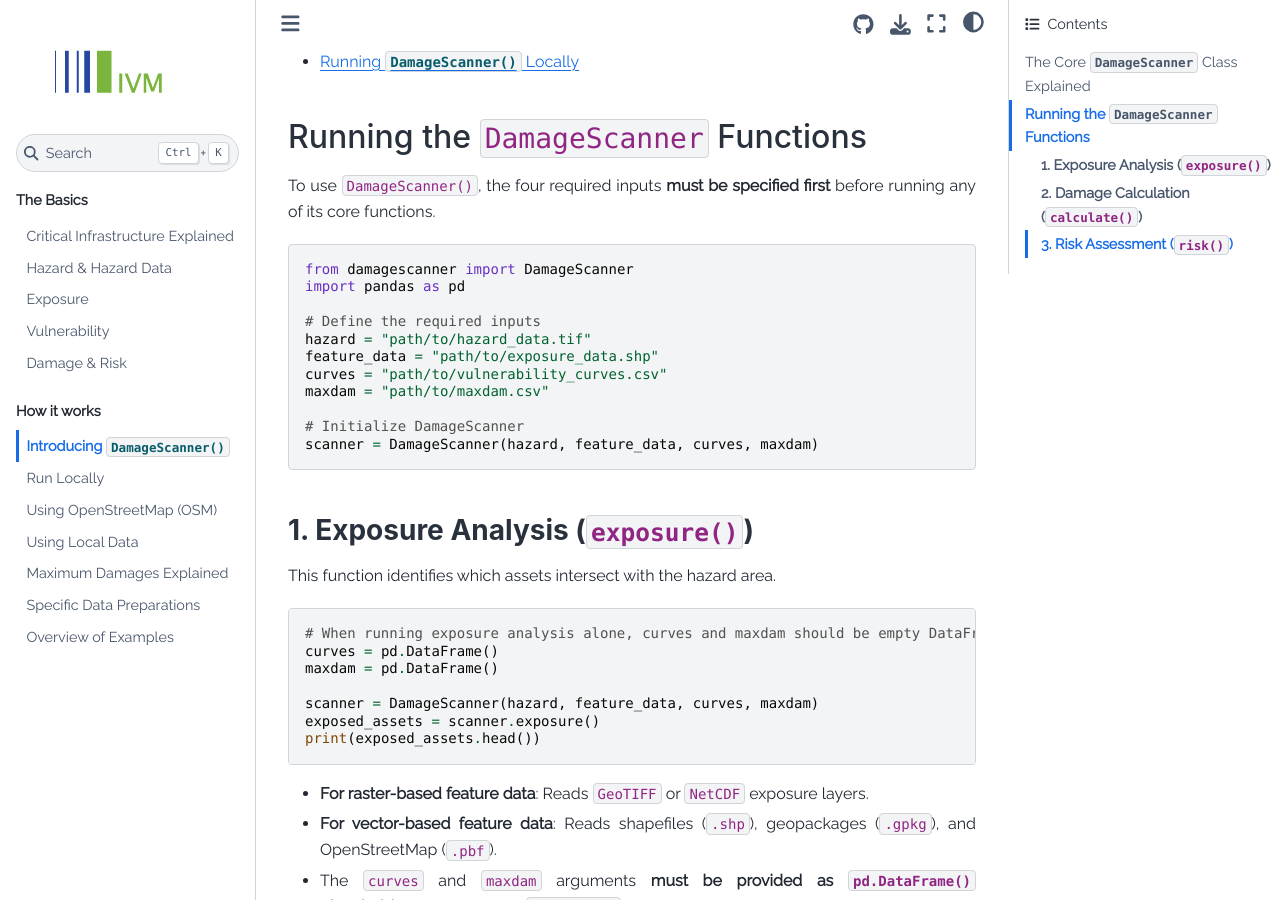
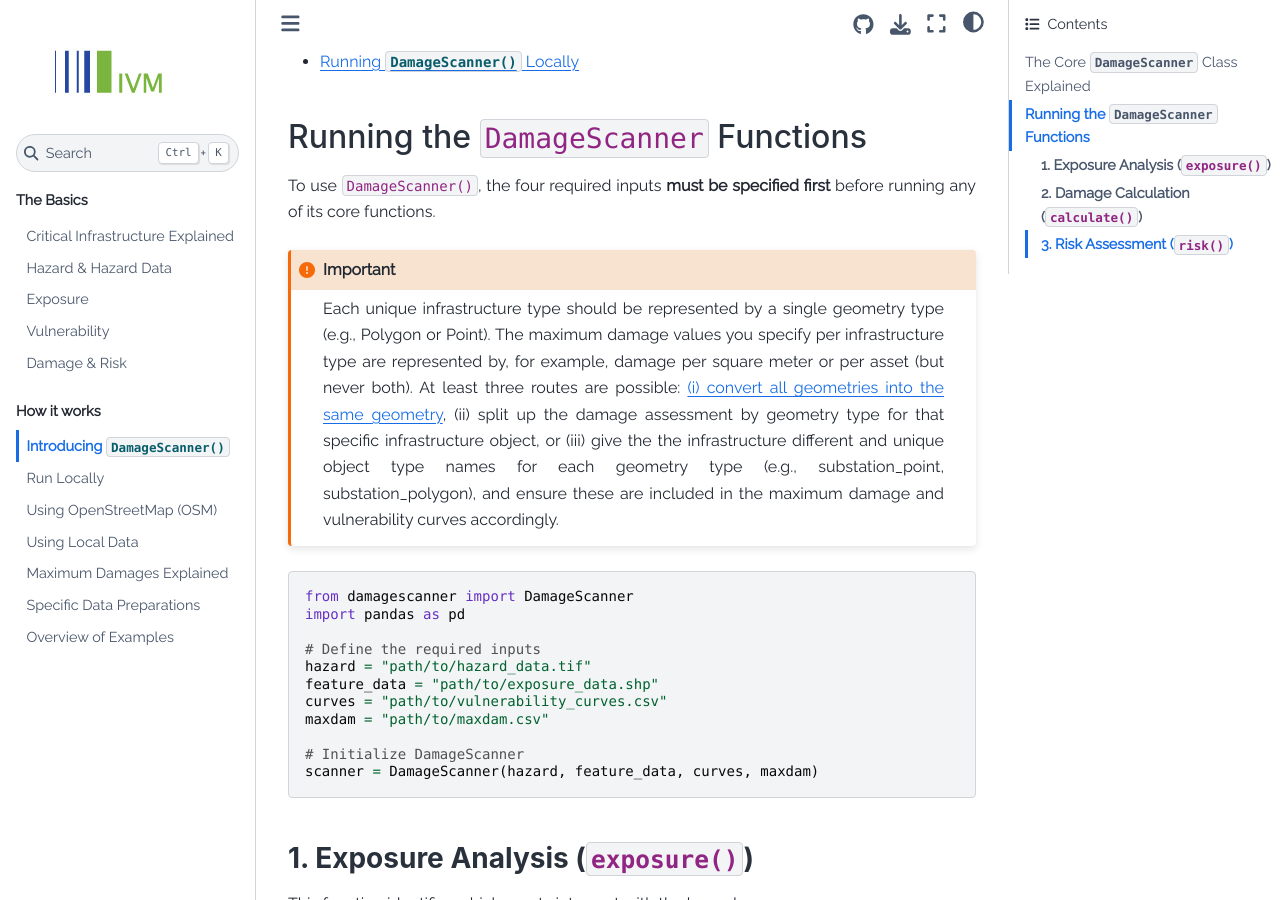
Before and after one commit to VU-IVM/GlobalInfraRisk, a Jupyter Book: the page built from howto/damagescanner.md, in a window 1280 px wide and 900 px high, scrolled down 1980 px. Built offline with Jupyter Book 1.0.4 settings and Sphinx 7.4.7 and the Sphinx Book theme 1.1.4, drawn with Linux system fonts in a browser that asks for light colours; pages that are not in the unit, such as notebooks, are missing from menus.

````diff
--- a/howto/damagescanner.md
+++ b/howto/damagescanner.md
@@ -52,6 +52,10 @@
 ## Running the `DamageScanner` Functions
 
 To use `DamageScanner()`, the four required inputs **must be specified first** before running any of its core functions.
+
+```{important}
+Each unique infrastructure type should be represented by a single geometry type (e.g., Polygon or Point). The maximum damage values you specify per infrastructure type are represented by, for example, damage per square meter or per asset (but never both). At least three routes are possible: [(i) convert all geometries into the same geometry](https://vu-ivm.github.io/GlobalInfraRisk/howto/data_preparation.html#step-1-checking-geometry-types), (ii) split up the damage assessment by geometry type for that specific infrastructure object, or (iii) give the the infrastructure different and unique object type names for each geometry type (e.g., substation_point, substation_polygon), and ensure these are included in the maximum damage and vulnerability curves accordingly.
+```
 
 ```python
 from damagescanner import DamageScanner
````
Also changed, not shown: intro/hazard.md (+4 -0 lines), 1 other file.
